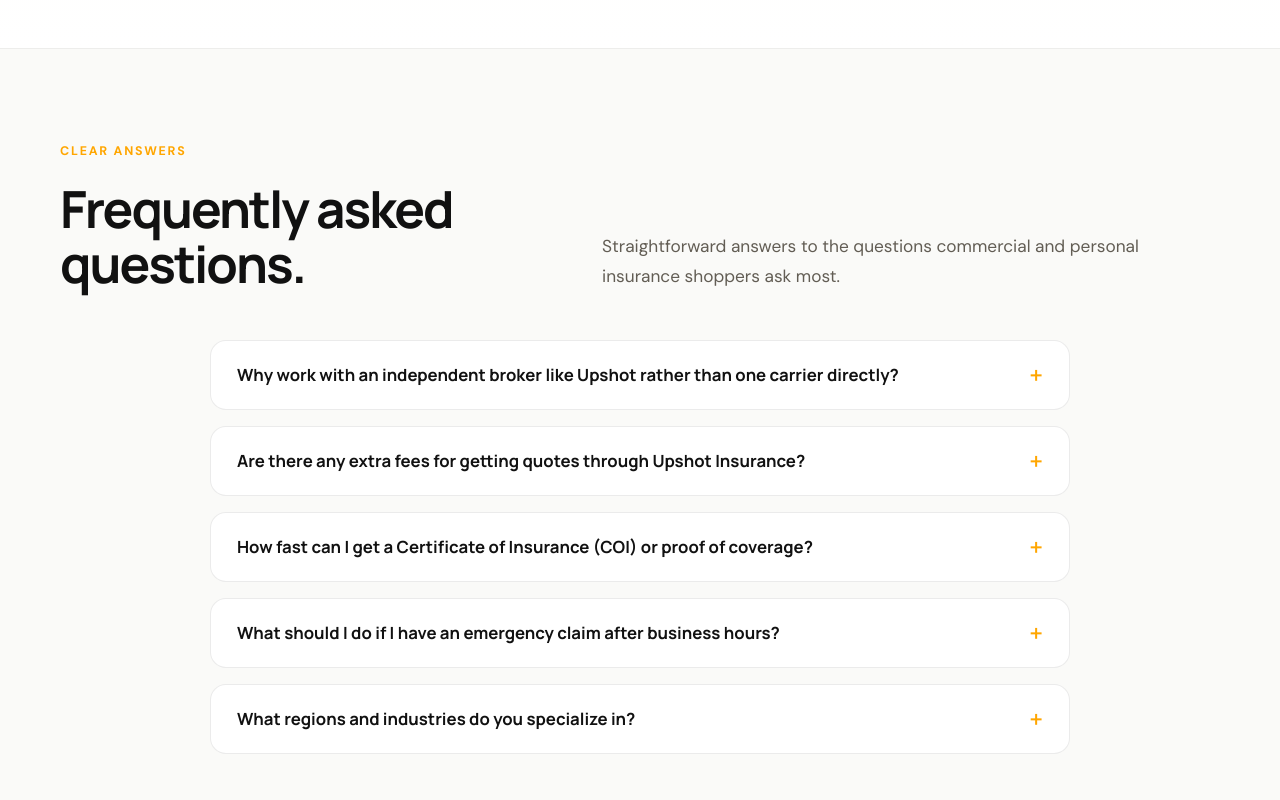
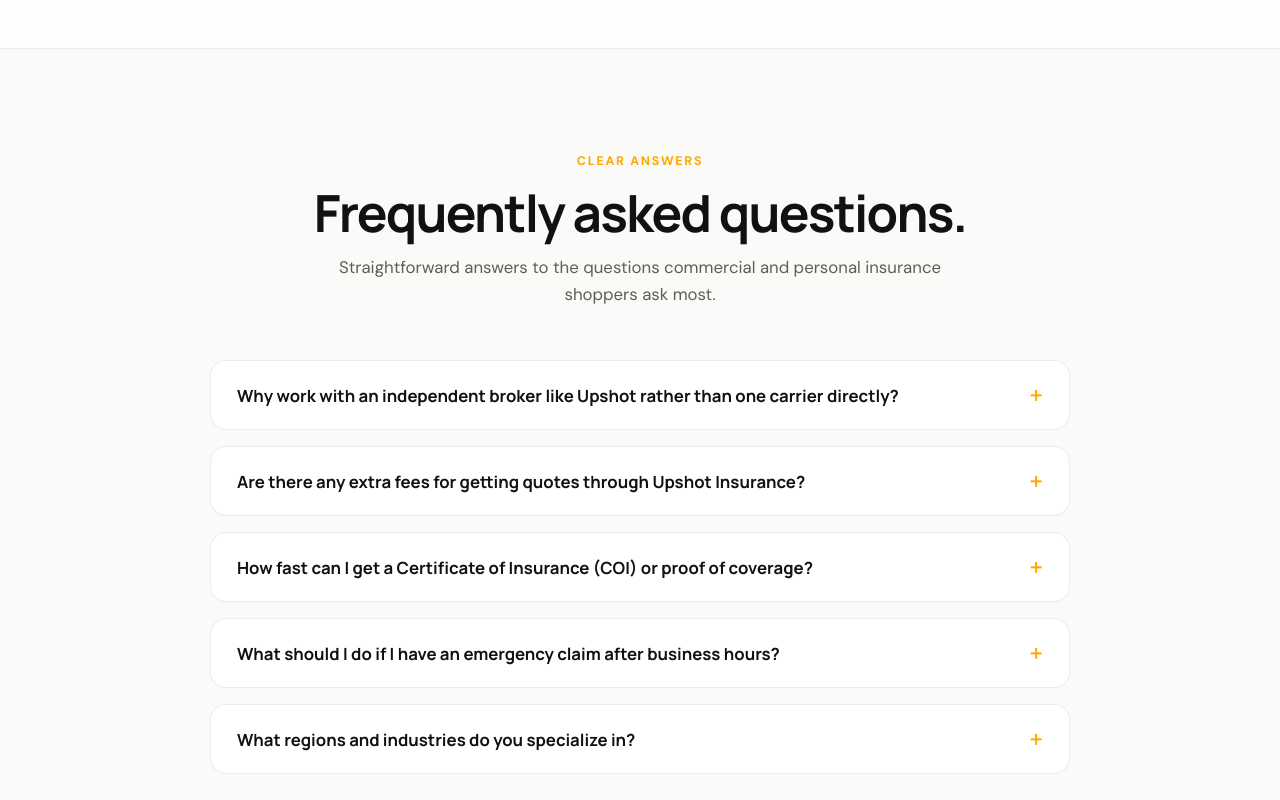
Before and after one commit to subhash05803-sys/insurance-website, a plain HTML site: page index.html in a window 1280 px wide. Shown: the part 6600-7400 px from the top of the page. Drawn offline with Linux system fonts and the light colour scheme.

Commit message:
Refine FAQ section layout
Co-authored-by: Copilot <223556219+Copilot@users.noreply.github.com>

```diff
--- a/index.html
+++ b/index.html
@@ -1509,13 +1509,36 @@
 
     /* FAQ Section */
     .faq-section {
-      padding: 90px 0;
+      padding: 100px 0;
       background: #fafaf8;
       border-top: 1px solid rgba(0, 0, 0, 0.05);
+      position: relative;
+    }
+    .faq-header {
+      text-align: center;
+      max-width: 760px;
+      margin: 0 auto 52px;
+    }
+    .faq-header .eyebrow {
+      color: var(--teal);
+      margin-bottom: 12px;
+    }
+    .faq-header h2 {
+      margin-bottom: 14px;
+      font-size: clamp(2.1rem, 4vw, 3.2rem);
+      letter-spacing: -.035em;
+      color: var(--navy);
+    }
+    .faq-header .section-copy {
+      margin-inline: auto;
+      font-size: 1.05rem;
+      color: var(--muted);
+      max-width: 620px;
+      line-height: 1.6;
     }
     .faq-accordion {
       max-width: 860px;
-      margin: 40px auto 0;
+      margin: 0 auto;
       display: flex;
       flex-direction: column;
       gap: 16px;
@@ -2132,11 +2155,9 @@
         <!-- Interactive FAQ Section -->
     <section class="faq-section" id="faq">
       <div class="container">
-        <div class="section-heading">
-          <div>
-            <p class="eyebrow">Clear Answers</p>
-            <h2>Frequently asked questions.</h2>
-          </div>
+        <div class="faq-header">
+          <p class="eyebrow">Clear Answers</p>
+          <h2>Frequently asked questions.</h2>
           <p class="section-copy">Straightforward answers to the questions commercial and personal insurance shoppers ask most.</p>
         </div>
         <div class="faq-accordion">
```
